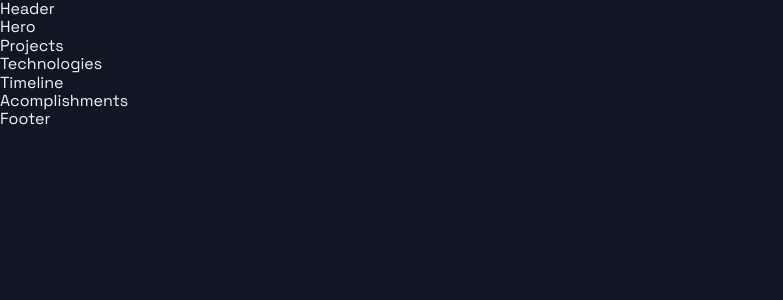
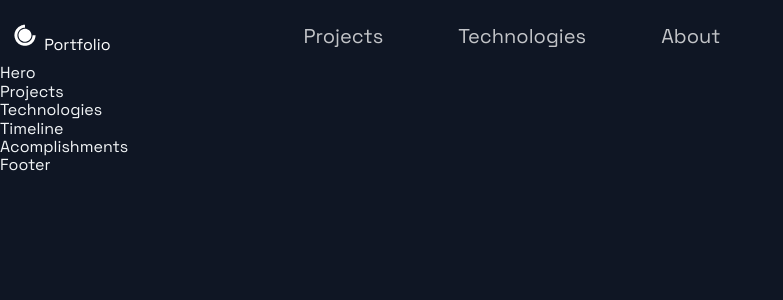
Before and after one commit to bledsoef/finn-bledsoe-react-portfolio, a Next.js app: page / in a window 1280 px wide. Shown: the top 300 px of the page, without its empty margins (0-783 px from the left). Built offline with nearby package versions, Linux system fonts and the light colour scheme.

Commit message:
created header links

```diff
--- a/src/components/Header/Header.js
+++ b/src/components/Header/Header.js
@@ -6,9 +6,32 @@ import { DiCssdeck } from 'react-icons/di';
 import { Container, Div1, Div2, Div3, NavLink, SocialIcons } from './HeaderStyles';
 
 const Header = () =>  (
-  <div>
-    Header
-  </div>
+  <Container>
+    <Div1>
+      <Link href="/">
+        <a style={{ display: "center", alignItems: "center", color: 'white'}}>
+          <DiCssdeck size='3rem' /> <span>Portfolio</span>
+        </a>
+      </Link>
+    </Div1>
+    <Div2>
+      <li>
+        <Link href="#projects">
+          <NavLink>Projects</NavLink>
+        </Link>
+      </li>
+      <li>
+        <Link href="#tech">
+          <NavLink>Technologies</NavLink>
+        </Link>
+      </li>
+      <li>
+        <Link href="#about">
+          <NavLink>About</NavLink>
+        </Link>
+        </li>
+    </Div2>
+  </Container>
 );
 
 export default Header;
```
